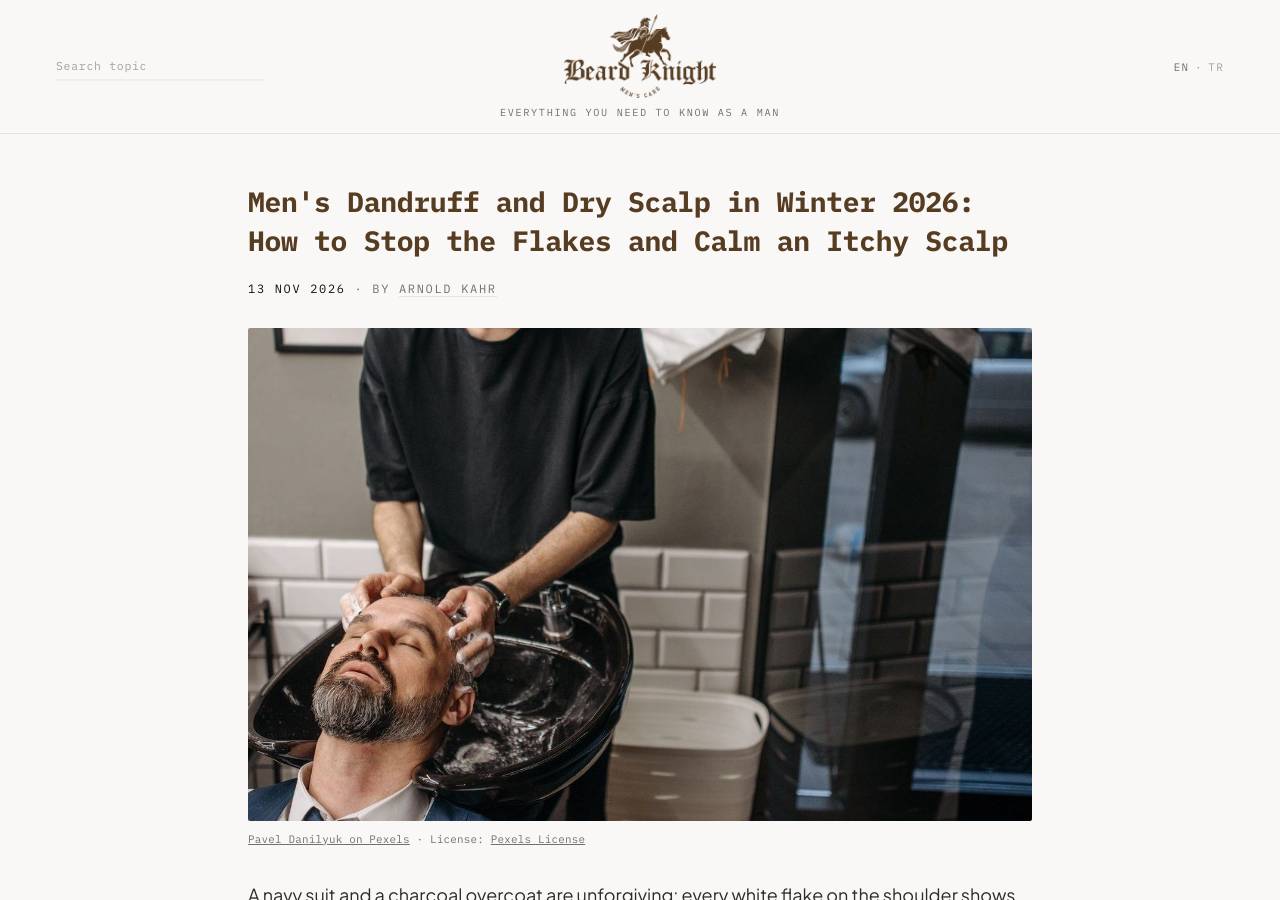
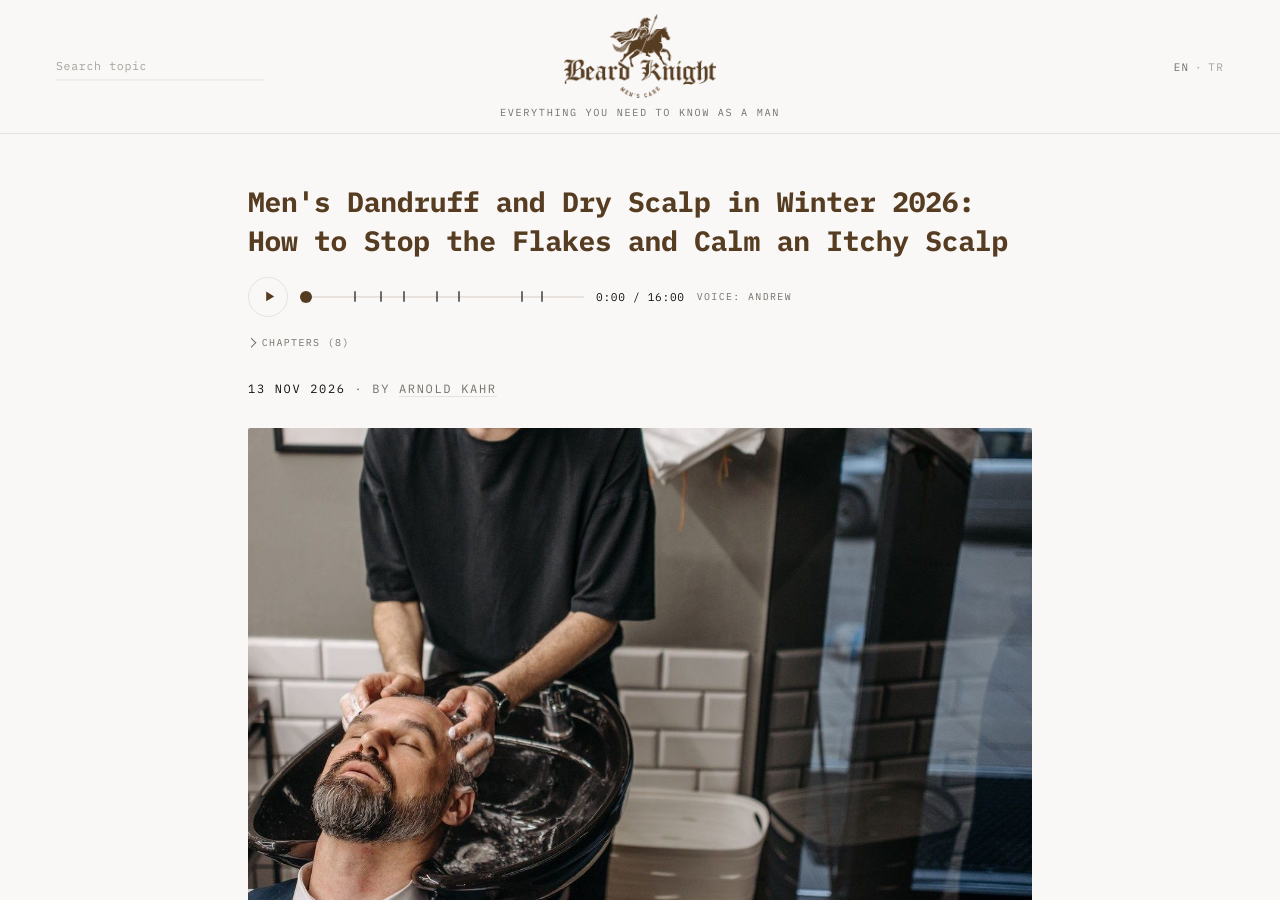
Before and after one commit to architect-high-level-core/beard-knight, a Jekyll site: the page built from _posts/2026-11-13-mens-dandruff-and-dry-scalp-in-winter-2026.md, in a window 1280 px wide and 900 px high. Built offline with Jekyll 4.4.1, drawn with Linux system fonts in a browser that asks for light colours; some of the changed lines change nothing that is shown.

Commit message:
Audio with chapters: winter dandruff EN

```diff
--- a/_posts/2026-11-13-mens-dandruff-and-dry-scalp-in-winter-2026.md
+++ b/_posts/2026-11-13-mens-dandruff-and-dry-scalp-in-winter-2026.md
@@ -11,6 +11,18 @@
 image_license: "Pexels License"
 image_license_url: "https://www.pexels.com/license/"
 image_source_url: "https://www.pexels.com/photo/a-barber-shampooing-a-client-7518730/"
+audio: /assets/audio/mens-dandruff-and-dry-scalp-in-winter-2026.mp3
+audio_voice: Andrew
+audio_duration: "16:00"
+audio_chapters:
+  - {t: 0, title: "Intro"}
+  - {t: 173, title: "Dandruff vs dry scalp"}
+  - {t: 263, title: "When flakes point to seborrheic…"}
+  - {t: 346, title: "The anti-dandruff ingredients that…"}
+  - {t: 463, title: "How to use dandruff shampoo the right…"}
+  - {t: 539, title: "The winter routine"}
+  - {t: 764, title: "Product picks"}
+  - {t: 834, title: "FAQ"}
 ---
 A navy suit and a charcoal overcoat are unforgiving: every white flake on the shoulder shows. Cold air outside and dry, heated air inside make men's dandruff and dry scalp worse each winter, and the itch tends to arrive at the worst possible moment. This 2026 guide explains why winter dandruff flares up, how to tell a simply dry scalp from dandruff and from seborrheic dermatitis, which anti-dandruff ingredients dermatologists name, how to use a dandruff shampoo properly, and which premium shampoos belong in a gentleman's shower.
 
```
Also changed, not shown: 1 other file.
